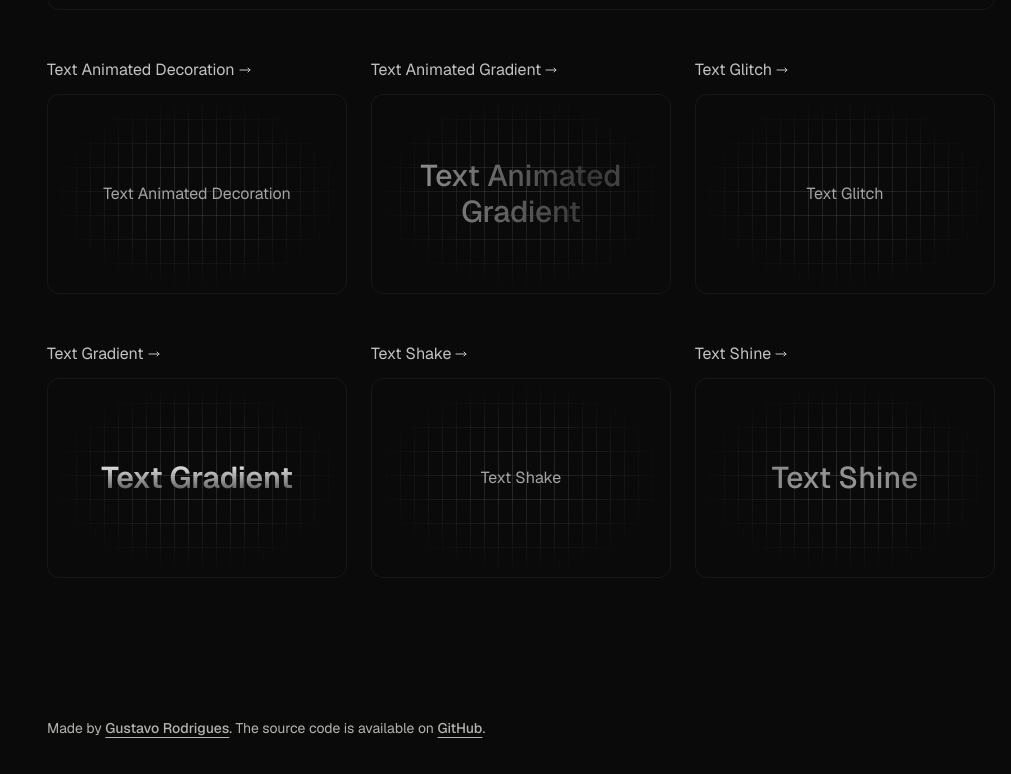
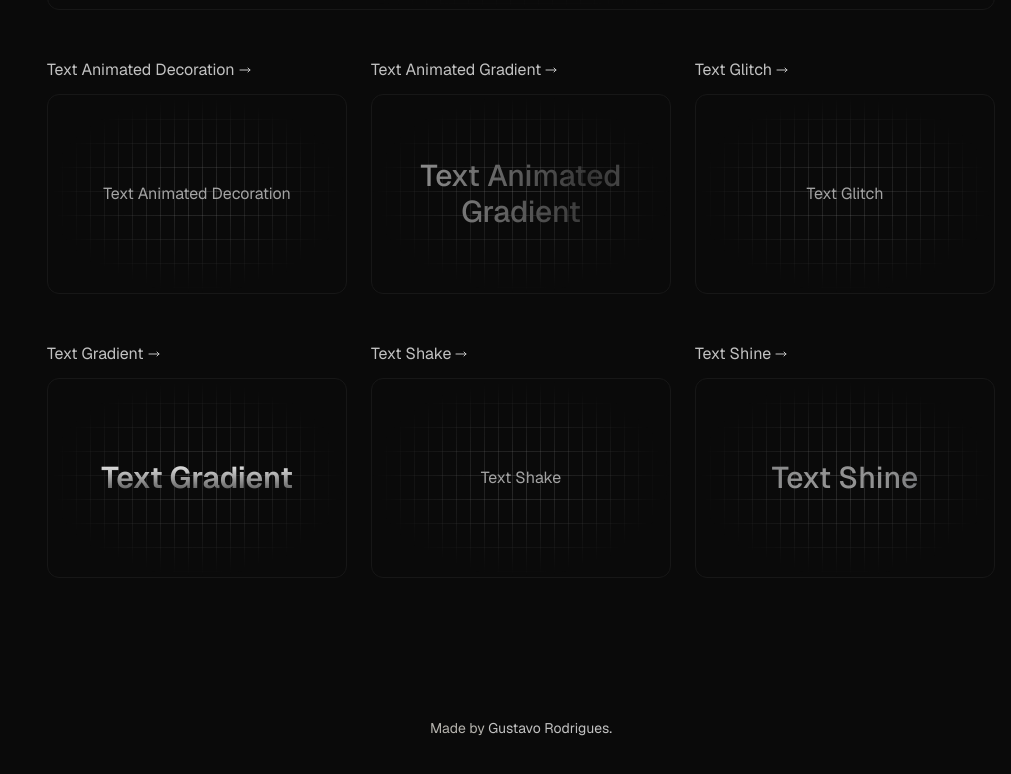
Before and after one commit to guhrodrrigues/luxe, a Next.js app: page /ui in a window 1280 px wide. Shown: the part 3044-3818 px from the top of the page, without its empty margins (269-1280 px from the left). Built offline with nearby package versions, Linux system fonts and the light colour scheme.

Commit message:
style: update footer

```diff
--- a/src/components/ui/Footer.tsx
+++ b/src/components/ui/Footer.tsx
@@ -11,26 +11,16 @@ export function Footer() {
 
   return (
     <footer className={cn("py-10", isUiPage && "xl:pl-[300px]")}>
-      <p className="text-sm leading-loose text-center md:text-left">
+      <p className="text-sm leading-loose text-center">
         Made by{" "}
         <a
           href="https://github.com/guhrodriguess"
           target="_blank"
           rel="noopener noreferrer"
-          className="font-medium underline decoration-decoration underline-offset-4"
+          className="text-secondary hover:underline hover:underline-offset-2"
         >
-          Gustavo Rodrigues
+          Gustavo Rodrigues.
         </a>
-        . The source code is available on{" "}
-        <a
-          href="https://github.com/guhrodriguess/luxe"
-          target="_blank"
-          rel="noopener noreferrer"
-          className="font-medium underline decoration-decoration underline-offset-4"
-        >
-          GitHub
-        </a>
-        .
       </p>
     </footer>
   );
```
